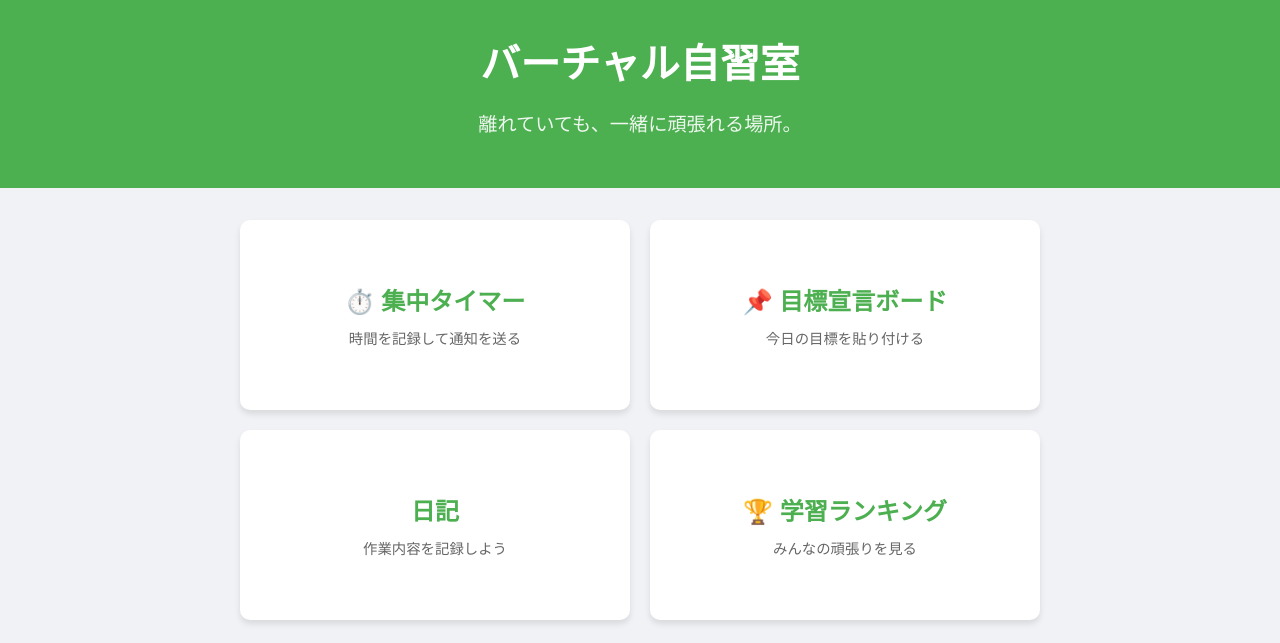
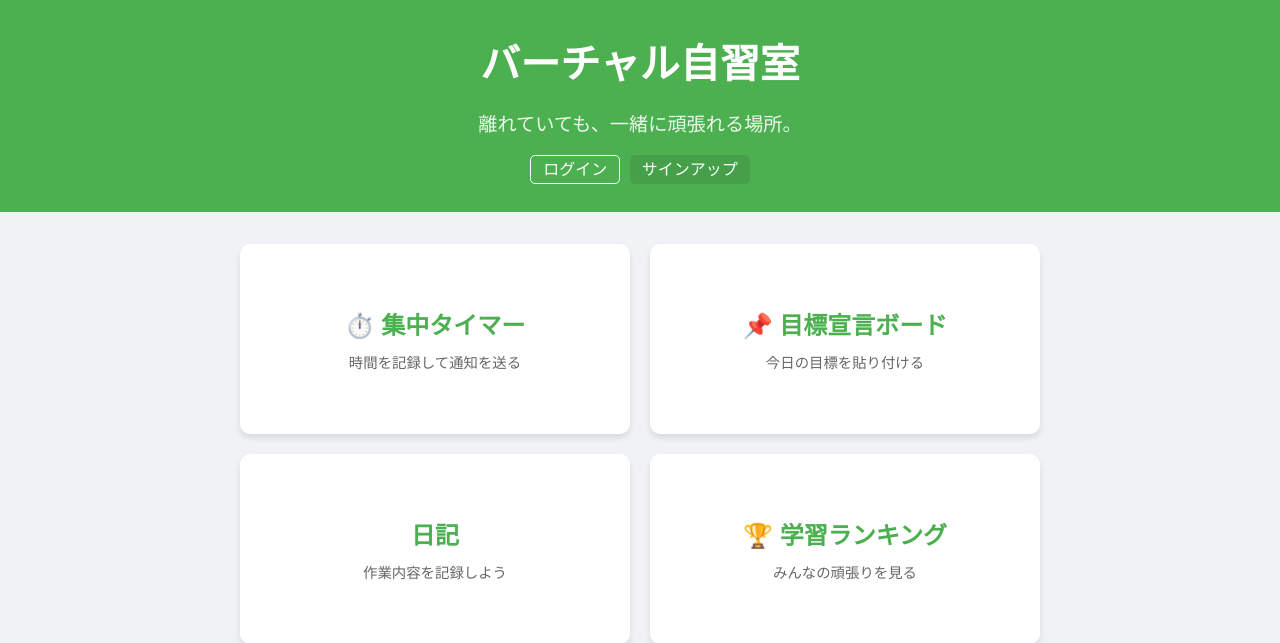
Before and after one commit to Sshunsuje/cs4-2025-class7-team6-project, a Django app: page / in a window 1280 px wide. Shown: the top 643 px of the page. Run offline with Django 5.2, Linux system fonts and the light colour scheme.

Commit message:
サインアップ、ログイン機能の追加

```diff
--- a/config/settings.py
+++ b/config/settings.py
@@ -119,3 +119,7 @@ USE_TZ = True
 # https://docs.djangoproject.com/en/6.0/howto/static-files/
 
 STATIC_URL = 'static/'
+
+LOGIN_REDIRECT_URL = '/'
+
+LOGOUT_REDIRECT_URL = '/'
--- a/config/urls.py
+++ b/config/urls.py
@@ -23,4 +23,5 @@ urlpatterns = [
     path('goals/', include('goals.urls')),
     path('timer/', include('timer.urls')),
     path('ranking/', include('ranking.urls')),
+    path('accounts/', include('django.contrib.auth.urls')),
 ]
--- a/vs/templates/vs/index.html
+++ b/vs/templates/vs/index.html
@@ -14,6 +14,18 @@
     <header>
         <h1>バーチャル自習室</h1>
         <p>離れていても、一緒に頑張れる場所。</p>
+        <div style="margin-top: 15px;">
+            {% if user.is_authenticated %}
+                <span style="color: white; margin-right: 10px;">{{ user.username }} さん</span>
+                <form action="{% url 'logout' %}" method="post" style="display: inline;">
+                    {% csrf_token %}
+                    <button type="submit" style="background: none; border: 1px solid white; color: white; padding: 5px 10px; cursor: pointer; border-radius: 5px;">ログアウト</button>
+                </form>
+            {% else %}
+                <a href="{% url 'login' %}" style="color: white; text-decoration: none; border: 1px solid white; padding: 5px 12px; border-radius: 5px; margin-right: 5px;">ログイン</a>
+                <a href="{% url 'vs:signup' %}" style="color: white; text-decoration: none; background: #45A049; padding: 6px 12px; border-radius: 5px;">サインアップ</a>
+            {% endif %}
+        </div>
     </header>
 
     <div class="container">
--- a/vs/urls.py
+++ b/vs/urls.py
@@ -10,4 +10,5 @@ urlpatterns = [
     path('chat/', views.chat, name='chat'),
     path('timer/', views.timer, name='timer'),
     path('goals/', views.goals, name='goals'),
+    path('signup/', views.SignUpView.as_view(), name='signup'),
 ]
--- a/vs/views.py
+++ b/vs/views.py
@@ -1,5 +1,8 @@
 from django.shortcuts import render, redirect
 from .models import Message
+from django.contrib.auth.forms import UserCreationForm
+from django.urls import reverse_lazy
+from django.views import generic
 
 def index(request):
     return render(request, 'vs/index.html')
@@ -25,3 +28,8 @@ def timer(request):
 
 def goals(request):
     return render(request, 'goals/board.html')
+
+class SignUpView(generic.CreateView):
+    form_class = UserCreationForm
+    success_url = reverse_lazy('login')
+    template_name = 'registration/signup.html'
```
